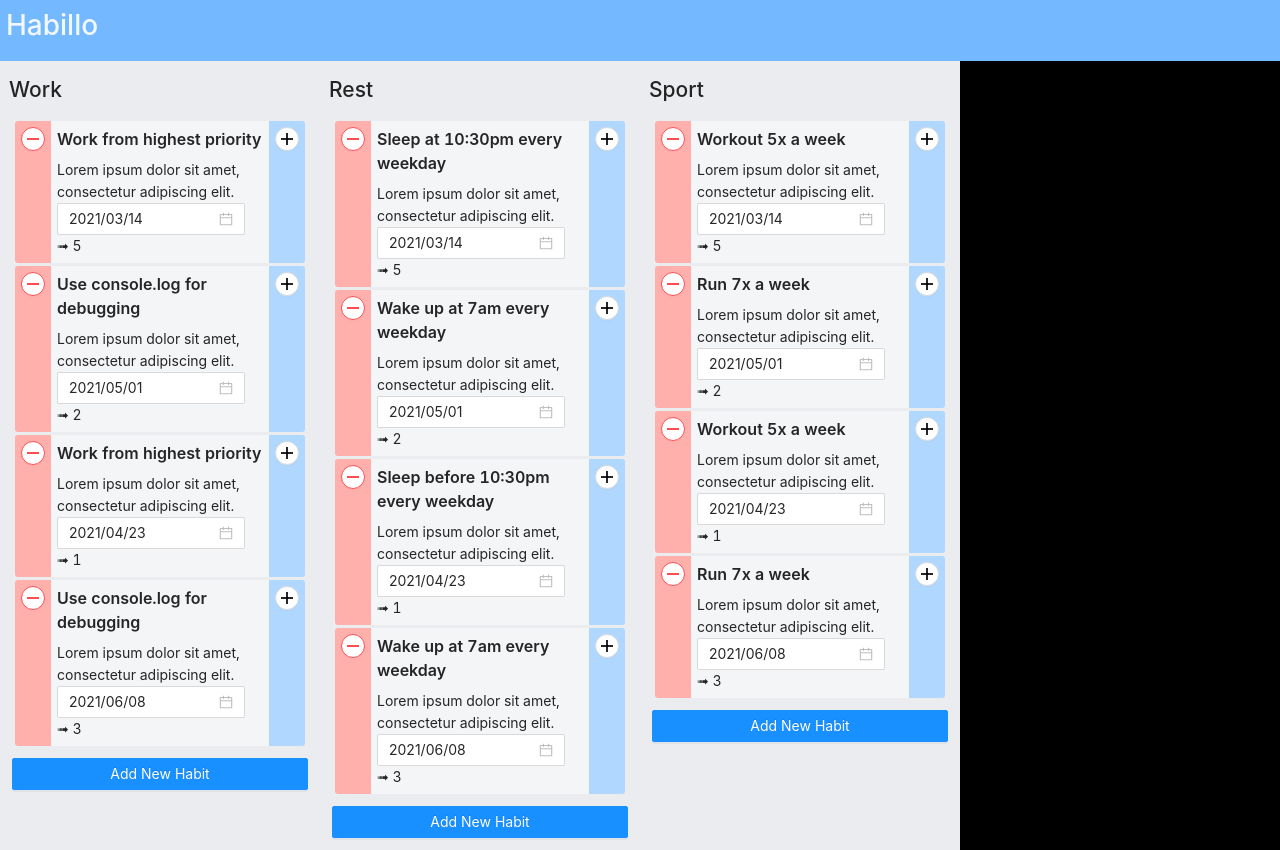
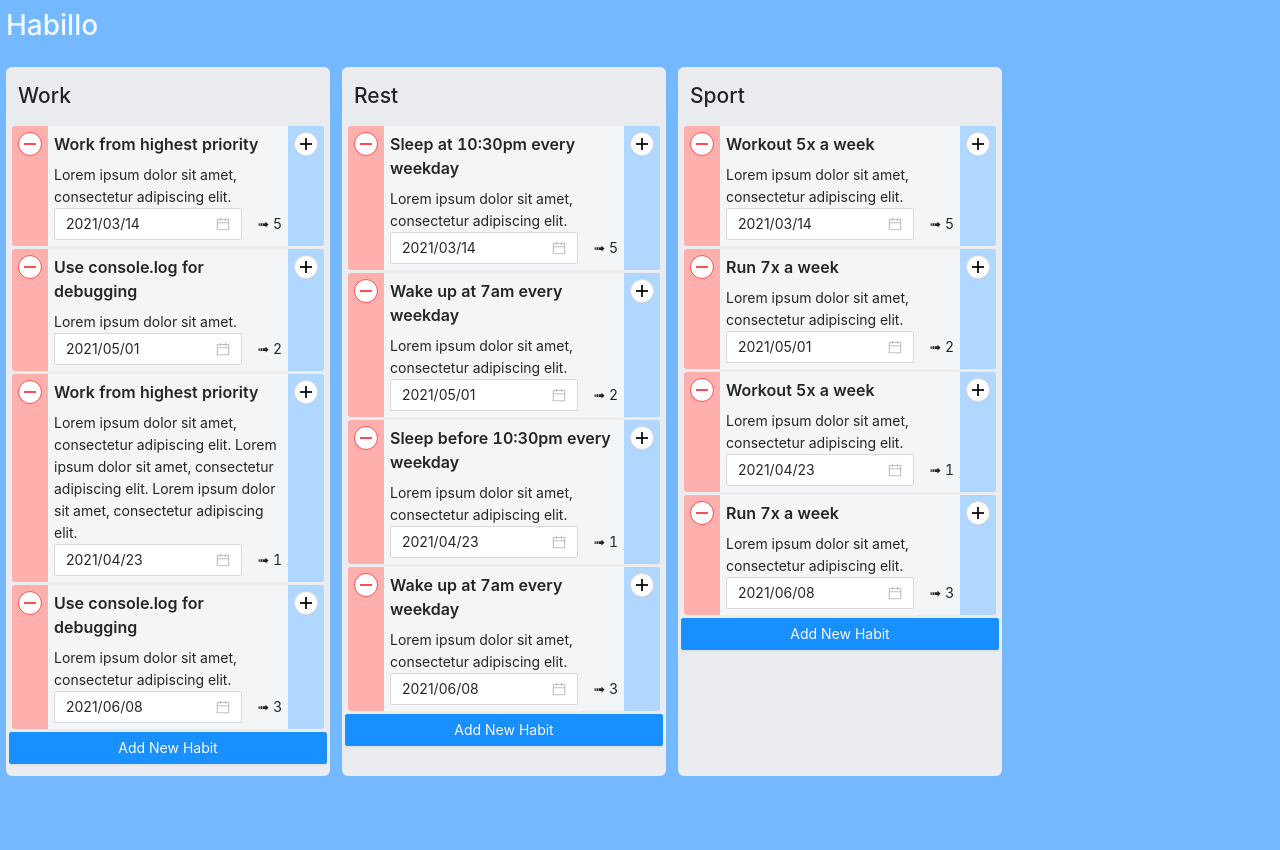
Before and after one commit to johannesstroebele91/Habillo, a React (Create React App) app: page / in a window 1280 px wide. After the commit the page ends 800 px from the top, so only its background shows below. Built offline with nearby package versions, Linux system fonts and the light colour scheme.

Commit message:
Improve multiple smaller issues

```diff
--- a/src/components/AddHabitForm/AddHabitForm.tsx
+++ b/src/components/AddHabitForm/AddHabitForm.tsx
@@ -17,7 +17,7 @@ const AddHabitForm: React.FC<AddHabitFormProps> = ({ onFinish, category }) => {
     setIsModalVisible(false);
     const habit: Habit = {
       ...values,
-      deadline: values.deadline._d,
+      deadline: values.deadline,
       list: category,
       id: Math.floor(Math.random() * 1000),
       streak: 0,
--- a/src/components/HabitItem/HabitItem.tsx
+++ b/src/components/HabitItem/HabitItem.tsx
@@ -48,9 +48,16 @@ const HabitItem: React.FC<HabitItemProps> = ({ habit }) => {
           icon={<MinusOutlined />}
         />
       </Col>
-      <Col style={{ textAlign: "left", background: "#F4F5F7", padding: 6 }}>
+      <Col
+        style={{
+          textAlign: "left",
+          background: "#F4F5F7",
+          padding: 6,
+          width: 240,
+        }}
+      >
         <Title level={5}>{habit.title}</Title>
-        <Text>{habit.description}</Text>
+        <Text style={{ overflowWrap: "break-word" }}>{habit.description}</Text>
         <Row justify="space-between" align="middle">
           <Col>
             <DatePicker
--- a/src/components/HabitList/HabitList.module.css
+++ b/src/components/HabitList/HabitList.module.css
@@ -1,11 +1,6 @@
-.lists {
+.list {
   background: #ebecf0;
-  width: 320px;
-  border-radius: 6;
-  margin: 9;
-  padding: 6;
+  border-radius: 6px;
+  margin: 6px;
+  padding: 0 3px 12px 3px;
 }
-
-.lists > div {
-  margin: 12px;
-}
--- a/src/components/HabitList/HabitList.tsx
+++ b/src/components/HabitList/HabitList.tsx
@@ -10,15 +10,14 @@ interface HabitListProps {
 }
 const HabitList: React.FC<HabitListProps> = ({habitCategory, habitsList, onFinish}) => {
   return (
-    <div className={styles.lists}>
+    <div className={styles.list}>
       <h2 style={{ padding: "12px 3px 3px 9px" }}>
         {habitCategory.charAt(0).toUpperCase() + habitCategory.slice(1)}
       </h2>
       <div>
         {habitsList
-          .filter((item) => item.list === habitCategory)
-          .map((filteredItems) => (
-            <HabitItem key={filteredItems.id} habit={filteredItems} />
+          .map((habit) => (
+            <HabitItem key={habit.id} habit={habit} />
           ))}
       </div>
       <AddHabitForm key={habitCategory} category={habitCategory} onFinish={onFinish} />
--- a/src/components/Habits/Habits.tsx
+++ b/src/components/Habits/Habits.tsx
@@ -1,12 +1,13 @@
 import { useState } from "react";
 import { Habit } from "../../models/types";
+
 import HabitList from "../HabitList/HabitList";
 
 interface HabitListsProps {
   habits: Habit[];
 }
 
-const HabitLists: React.FC<HabitListsProps> = ({ habits }) => {
+const Habits: React.FC<HabitListsProps> = ({ habits }) => {
   // Creates a list with all list elements on the habits object
   let categories = habits.map((item) => item.list);
 
@@ -25,12 +26,17 @@ const HabitLists: React.FC<HabitListsProps> = ({ habits }) => {
 
   // RETURN
   return (
-    <div style={{ display: "flex", flexWrap: "nowrap", background: "black" }}>
+    <div style={{ display: "flex", flexWrap: "nowrap"}}>
       {categoriesUnique.map((habitCategory) => (
-        <HabitList key={habitCategory} habitCategory={habitCategory} habitsList={habitsLists} onFinish={onFinishHandler}/>
+        <HabitList
+          key={habitCategory}
+          habitCategory={habitCategory}
+          habitsList={habitsLists.filter((item) => item.list === habitCategory)}
+          onFinish={onFinishHandler}
+        />
       ))}
     </div>
   );
 };
 
-export default HabitLists;
+export default Habits;
--- a/src/initial-habits-data.ts
+++ b/src/initial-habits-data.ts
@@ -13,7 +13,7 @@ export const INITIAL_HABITS: Habit[] = [
       id: 2,
       title: "Use console.log for debugging",
       deadline: new Date(2021, 4, 1),
-      description: "Lorem ipsum dolor sit amet, consectetur adipiscing elit.",
+      description: "Lorem ipsum dolor sit amet.",
       list: "work",
       streak: 2,
     },
@@ -21,7 +21,7 @@ export const INITIAL_HABITS: Habit[] = [
       id: 3,
       title: "Work from highest priority",
       deadline: new Date(2021, 3, 23),
-      description: "Lorem ipsum dolor sit amet, consectetur adipiscing elit.",
+      description: "Lorem ipsum dolor sit amet, consectetur adipiscing elit. Lorem ipsum dolor sit amet, consectetur adipiscing elit. Lorem ipsum dolor sit amet, consectetur adipiscing elit.",
       list: "work",
       streak: 1,
     },
```
